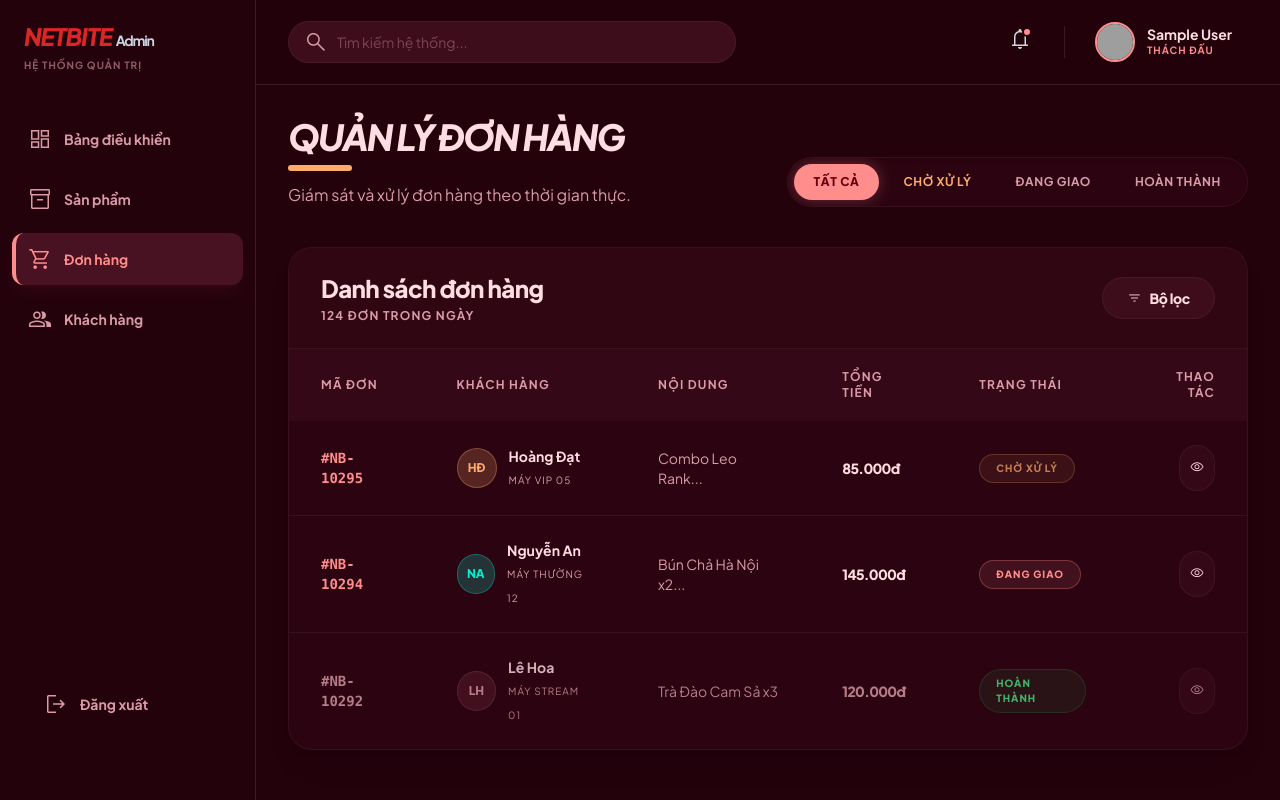
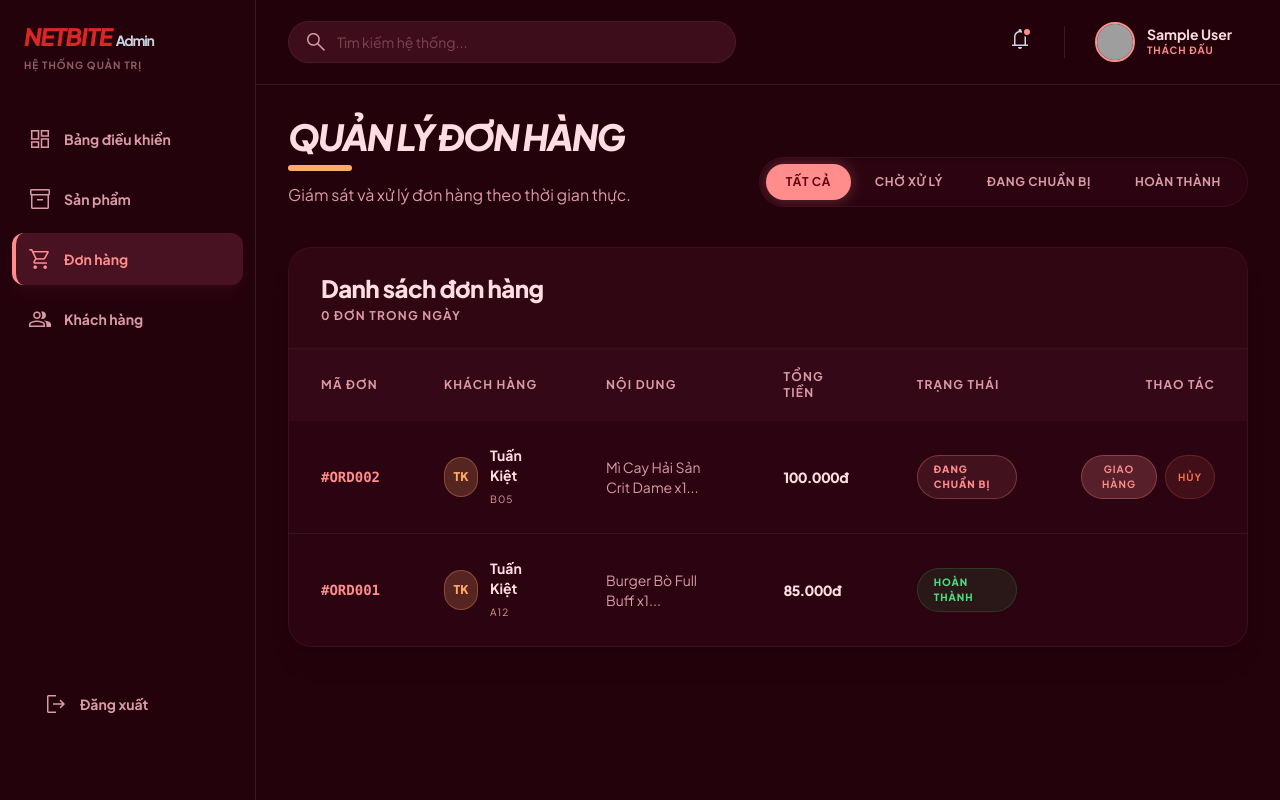
Before and after one commit to thangleloi2003/Netbite, a React (Vite) app: page /admin/orders in a window 1280 px wide. Built offline with nearby package versions, Linux system fonts and the light colour scheme; data requests are answered from the project's data file; sample sign-in values are in the browser's storage; grey boxes are pictures that could not be loaded.

Commit message:
Them logic va fetch data tu db.json cho AdminOrders page

```diff
--- a/src/pages/admin/AdminOrders.tsx
+++ b/src/pages/admin/AdminOrders.tsx
@@ -1,4 +1,87 @@
+import { useState, useEffect } from "react";
+import { orderApi, authApi } from "../../services/api";
+import type { Order, User } from "../../types";
+
 export default function AdminOrders() {
+  const [orders, setOrders] = useState<Order[]>([]);
+  const [users, setUsers] = useState<User[]>([]);
+  const [loading, setLoading] = useState(true);
+  const [filter, setFilter] = useState<"all" | "pending" | "processing" | "delivered" | "cancelled">("all");
+
+  useEffect(() => {
+    fetchData();
+  }, []);
+
+  const fetchData = async () => {
+    try {
+      setLoading(true);
+      const [ordersData, usersData] = await Promise.all([
+        orderApi.getAll(),
+        authApi.getAllUsers()
+      ]);
+      setOrders(ordersData.reverse());
+      setUsers(usersData);
+    } catch (error) {
+      console.error("Failed to fetch data:", error);
+    } finally {
+      setLoading(false);
+    }
+  };
+
+  const handleStatusChange = async (id: string, currentStatus: Order["status"]) => {
+    let nextStatus: Order["status"] = currentStatus;
+    if (currentStatus === "pending") nextStatus = "processing";
+    else if (currentStatus === "processing") nextStatus = "delivered";
+    else return; // Cannot change from delivered or cancelled via simple click
+
+    try {
+      const updatedOrder = await orderApi.update(id, { status: nextStatus });
+      setOrders(orders.map(o => o.id === id ? updatedOrder : o));
+    } catch (error) {
+      console.error("Failed to update order status:", error);
+    }
+  };
+
+  const handleCancelOrder = async (id: string) => {
+    if (window.confirm("Bạn có chắc chắn muốn hủy đơn hàng này?")) {
+      try {
+        const updatedOrder = await orderApi.update(id, { status: "cancelled" });
+        setOrders(orders.map(o => o.id === id ? updatedOrder : o));
+      } catch (error) {
+        console.error("Failed to cancel order:", error);
+      }
+    }
+  };
+
+  const getUser = (userId: string) => users.find(u => u.id === userId);
+
+  const getInitials = (name: string) => {
+    if (!name) return "NA";
+    const parts = name.trim().split(" ");
+    if (parts.length === 1) return parts[0].substring(0, 2).toUpperCase();
+    return (parts[0][0] + parts[parts.length - 1][0]).toUpperCase();
+  };
+
+  function formatPrice(p: number) {
+    return p.toLocaleString("vi-VN") + "đ";
+  }
+
+  const formatStatus = (status: string) => {
+    switch (status) {
+      case "pending": return <span className="inline-flex items-center px-4 py-1.5 rounded-full text-[10px] font-black bg-secondary/10 text-secondary uppercase tracking-widest border border-secondary/30 animate-pulse">Chờ xử lý</span>;
+      case "processing": return <span className="inline-flex items-center px-4 py-1.5 rounded-full text-[10px] font-black bg-primary/10 text-primary uppercase tracking-widest border border-primary/30">Đang chuẩn bị</span>;
+      case "delivered": return <span className="inline-flex items-center px-4 py-1.5 rounded-full text-[10px] font-black bg-green-500/10 text-green-400 uppercase tracking-widest border border-green-500/20">Hoàn thành</span>;
+      case "cancelled": return <span className="inline-flex items-center px-4 py-1.5 rounded-full text-[10px] font-black bg-error/10 text-error uppercase tracking-widest border border-error/20">Đã hủy</span>;
+      default: return status;
+    }
+  };
+
+  const filteredOrders = orders.filter(o => filter === "all" ? true : o.status === filter);
+  const todayOrders = orders.filter(o => {
+    const today = new Date().toISOString().split("T")[0];
+    return o.date === today || o.date.startsWith(today);
+  }).length;
+
   return (
     <main className="p-8 space-y-10 max-w-7xl mx-auto w-full">
       <div className="flex flex-col lg:flex-row justify-between lg:items-end gap-6">
@@ -9,10 +92,22 @@ export default function AdminOrders() {
         </div>
 
         <div className="bg-surface-container-low p-1.5 rounded-full border border-white/5 flex flex-wrap gap-1 shadow-inner max-w-full overflow-x-auto no-scrollbar">
-          <button className="px-5 py-2.5 bg-primary text-on-primary text-xs font-black rounded-full shadow-[0_0_15px_rgba(255,141,140,0.3)] transition-all uppercase tracking-wider whitespace-nowrap">Tất cả</button>
-          <button className="px-5 py-2.5 text-secondary text-xs font-bold rounded-full hover:bg-white/5 transition-colors uppercase tracking-wider whitespace-nowrap">Chờ xử lý</button>
-          <button className="px-5 py-2.5 text-on-surface-variant text-xs font-bold rounded-full hover:text-white hover:bg-white/5 transition-colors uppercase tracking-wider whitespace-nowrap">Đang giao</button>
-          <button className="px-5 py-2.5 text-on-surface-variant text-xs font-bold rounded-full hover:text-white hover:bg-white/5 transition-colors uppercase tracking-wider whitespace-nowrap">Hoàn thành</button>
+          <button
+            onClick={() => setFilter("all")}
+            className={`px-5 py-2.5 text-xs font-bold rounded-full transition-all uppercase tracking-wider whitespace-nowrap ${filter === "all" ? "bg-primary text-on-primary shadow-[0_0_15px_rgba(255,141,140,0.3)]" : "text-on-surface-variant hover:text-white hover:bg-white/5"}`}
+          >Tất cả</button>
+          <button
+            onClick={() => setFilter("pending")}
+            className={`px-5 py-2.5 text-xs font-bold rounded-full transition-all uppercase tracking-wider whitespace-nowrap ${filter === "pending" ? "bg-secondary text-on-secondary shadow-[0_0_15px_rgba(255,171,105,0.3)]" : "text-on-surface-variant hover:text-white hover:bg-white/5"}`}
+          >Chờ xử lý</button>
+          <button
+            onClick={() => setFilter("processing")}
+            className={`px-5 py-2.5 text-xs font-bold rounded-full transition-all uppercase tracking-wider whitespace-nowrap ${filter === "processing" ? "bg-primary text-on-primary shadow-[0_0_15px_rgba(255,141,140,0.3)]" : "text-on-surface-variant hover:text-white hover:bg-white/5"}`}
+          >Đang chuẩn bị</button>
+          <button
+            onClick={() => setFilter("delivered")}
+            className={`px-5 py-2.5 text-xs font-bold rounded-full transition-all uppercase tracking-wider whitespace-nowrap ${filter === "delivered" ? "bg-green-500 text-white shadow-[0_0_15px_rgba(34,197,94,0.3)]" : "text-on-surface-variant hover:text-white hover:bg-white/5"}`}
+          >Hoàn thành</button>
         </div>
       </div>
 
@@ -20,11 +115,8 @@ export default function AdminOrders() {
         <div className="px-8 py-6 flex justify-between items-center border-b border-white/5 bg-surface-container/50">
           <div>
             <h2 className="text-2xl font-black tracking-tight">Danh sách đơn hàng</h2>
-            <p className="text-xs uppercase tracking-widest text-on-surface-variant font-bold mt-1">124 đơn trong ngày</p>
+            <p className="text-xs uppercase tracking-widest text-on-surface-variant font-bold mt-1">{todayOrders} đơn trong ngày</p>
           </div>
-          <button className="bg-surface-container-high text-on-surface px-6 py-2.5 rounded-full text-sm font-black hover:bg-white/10 transition-all flex items-center gap-2 active:scale-95 tracking-tight border border-white/5">
-            <span className="material-symbols-outlined text-sm">filter_list</span> Bộ lọc
-          </button>
         </div>
 
         <div className="overflow-x-auto">
@@ -40,66 +132,69 @@ export default function AdminOrders() {
               </tr>
             </thead>
             <tbody className="divide-y divide-white/5">
-              <tr className="hover:bg-surface-container-high transition-colors group cursor-pointer">
-                <td className="px-8 py-6 text-sm font-mono text-primary font-black">#NB-10295</td>
+              {loading ? (
+                <tr>
+                  <td colSpan={6} className="px-8 py-8 text-center text-on-surface-variant">Đang tải dữ liệu...</td>
+                </tr>
+              ) : filteredOrders.length === 0 ? (
+                <tr>
+                  <td colSpan={6} className="px-8 py-8 text-center text-on-surface-variant">Không có đơn hàng nào.</td>
+                </tr>
+              ) : (
+                filteredOrders.map(order => {
+                  const user = getUser(order.userId);
+                  const userName = user?.name || "Khách Vãng Lai";
+
+                  return (
+                    <tr key={order.id} className="hover:bg-surface-container-high transition-colors group cursor-pointer">
+                      <td className="px-8 py-6 text-sm font-mono text-primary font-black">#{order.id}</td>
                       <td className="px-8 py-6">
                         <div className="flex items-center gap-3">
-                    <div className="w-10 h-10 rounded-full bg-secondary/20 flex items-center justify-center text-xs font-black text-secondary border border-secondary/30">HĐ</div>
+                          <div className="w-10 h-10 rounded-full bg-secondary/20 flex items-center justify-center text-xs font-black text-secondary border border-secondary/30">
+                            {getInitials(userName)}
+                          </div>
                           <div>
-                      <span className="text-sm font-bold block">Hoàng Đạt</span>
-                      <span className="text-[10px] text-on-surface-variant uppercase tracking-widest">Máy VIP 05</span>
+                            <span className="text-sm font-bold block">{userName}</span>
+                            <span className="text-[10px] text-on-surface-variant uppercase tracking-widest">{order.machineNumber || "N/A"}</span>
                           </div>
                         </div>
                       </td>
-                <td className="px-8 py-6 text-sm text-on-surface-variant font-medium">Combo Leo Rank...</td>
-                <td className="px-8 py-6 text-sm font-black text-on-surface text-lg tracking-tighter">85.000đ</td>
+                      <td className="px-8 py-6 text-sm text-on-surface-variant font-medium">
+                        {order.items.length > 0 ? (
+                          <>
+                            {order.items[0].productName} x{order.items[0].quantity}
+                            {order.items.length > 1 && "..."}
+                          </>
+                        ) : "Không có món"}
+                      </td>
+                      <td className="px-8 py-6 text-sm font-black text-on-surface text-lg tracking-tighter">{formatPrice(order.total)}</td>
                       <td className="px-8 py-6">
-                  <span className="inline-flex items-center px-4 py-1.5 rounded-full text-[10px] font-black bg-secondary/10 text-secondary uppercase tracking-widest border border-secondary/30 animate-pulse">Chờ xử lý</span>
+                        {formatStatus(order.status)}
                       </td>
                       <td className="px-8 py-6 text-right">
-                  <button className="p-2.5 bg-surface-container rounded-full hover:bg-primary hover:text-on-primary transition-colors border border-white/5"><span className="material-symbols-outlined text-sm">visibility</span></button>
+                        <div className="flex justify-end gap-2">
+                          {(order.status === "pending" || order.status === "processing") && (
+                            <>
+                              <button
+                                onClick={(e) => { e.stopPropagation(); handleStatusChange(order.id, order.status); }}
+                                className="px-3 py-1.5 bg-primary/20 text-primary text-[10px] font-bold uppercase tracking-widest rounded-full hover:bg-primary hover:text-on-primary transition-colors border border-primary/30"
+                              >
+                                {order.status === "pending" ? "Chuẩn bị" : "Giao hàng"}
+                              </button>
+                              <button
+                                onClick={(e) => { e.stopPropagation(); handleCancelOrder(order.id); }}
+                                className="px-3 py-1.5 bg-error/10 text-error text-[10px] font-bold uppercase tracking-widest rounded-full hover:bg-error hover:text-white transition-colors border border-error/20"
+                              >
+                                Hủy
+                              </button>
+                            </>
+                          )}
+                        </div>
                       </td>
                     </tr>
-              <tr className="hover:bg-surface-container-high transition-colors group cursor-pointer">
-                <td className="px-8 py-6 text-sm font-mono text-primary font-black">#NB-10294</td>
-                <td className="px-8 py-6">
-                  <div className="flex items-center gap-3">
-                    <div className="w-10 h-10 rounded-full bg-tertiary-fixed-dim/20 flex items-center justify-center text-xs font-black text-tertiary-fixed-dim border border-tertiary-fixed-dim/30">NA</div>
-                    <div>
-                      <span className="text-sm font-bold block">Nguyễn An</span>
-                      <span className="text-[10px] text-on-surface-variant uppercase tracking-widest">Máy Thường 12</span>
-                    </div>
-                  </div>
-                </td>
-                <td className="px-8 py-6 text-sm text-on-surface-variant font-medium">Bún Chả Hà Nội x2...</td>
-                <td className="px-8 py-6 text-sm font-black text-on-surface text-lg tracking-tighter">145.000đ</td>
-                <td className="px-8 py-6">
-                  <span className="inline-flex items-center px-4 py-1.5 rounded-full text-[10px] font-black bg-primary/10 text-primary uppercase tracking-widest border border-primary/30">Đang giao</span>
-                </td>
-                <td className="px-8 py-6 text-right">
-                  <button className="p-2.5 bg-surface-container rounded-full hover:bg-primary hover:text-on-primary transition-colors border border-white/5"><span className="material-symbols-outlined text-sm">visibility</span></button>
-                </td>
-              </tr>
-              <tr className="hover:bg-surface-container-high transition-colors group cursor-pointer opacity-80">
-                <td className="px-8 py-6 text-sm font-mono text-on-surface-variant font-bold">#NB-10292</td>
-                <td className="px-8 py-6">
-                  <div className="flex items-center gap-3">
-                    <div className="w-10 h-10 rounded-full bg-surface-container-highest flex items-center justify-center text-xs font-black text-on-surface-variant border border-white/10">LH</div>
-                    <div>
-                      <span className="text-sm font-bold block">Lê Hoa</span>
-                      <span className="text-[10px] text-on-surface-variant uppercase tracking-widest">Máy Stream 01</span>
-                    </div>
-                  </div>
-                </td>
-                <td className="px-8 py-6 text-sm text-on-surface-variant font-medium">Trà Đào Cam Sả x3</td>
-                <td className="px-8 py-6 text-sm font-black text-on-surface-variant text-lg tracking-tighter">120.000đ</td>
-                <td className="px-8 py-6">
-                  <span className="inline-flex items-center px-4 py-1.5 rounded-full text-[10px] font-black bg-green-500/10 text-green-400 uppercase tracking-widest border border-green-500/20">Hoàn thành</span>
-                </td>
-                <td className="px-8 py-6 text-right">
-                  <button className="p-2.5 bg-surface-container rounded-full hover:bg-white/10 transition-colors border border-white/5"><span className="material-symbols-outlined text-sm text-on-surface-variant">visibility</span></button>
-                </td>
-              </tr>
+                  );
+                })
+              )}
             </tbody>
           </table>
         </div>
```
Lines whose indentation alone changed are shown as unchanged.
